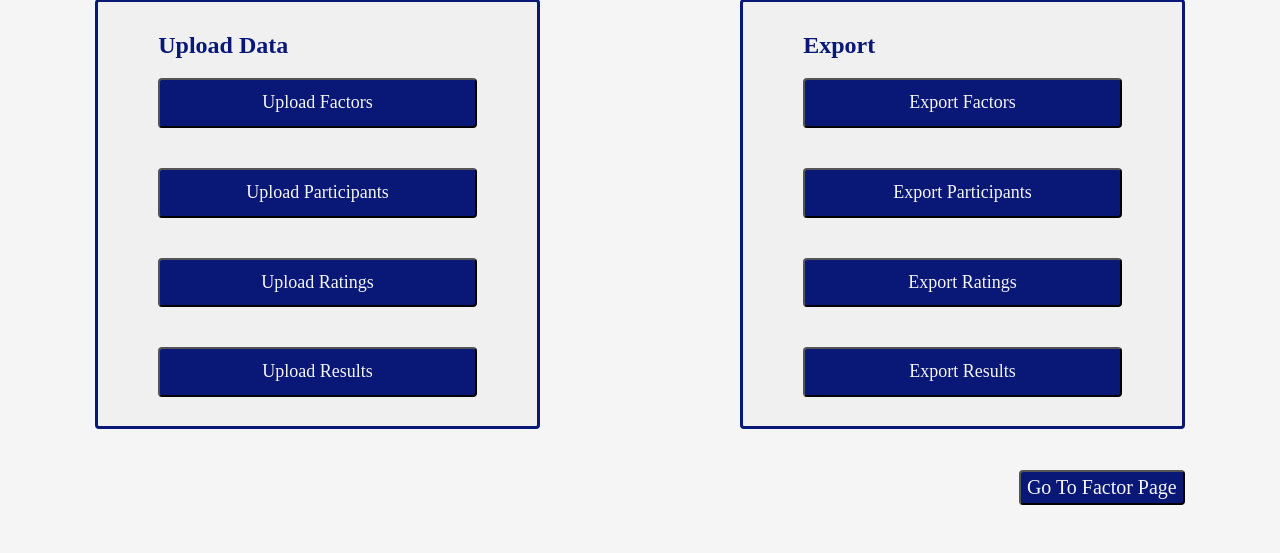
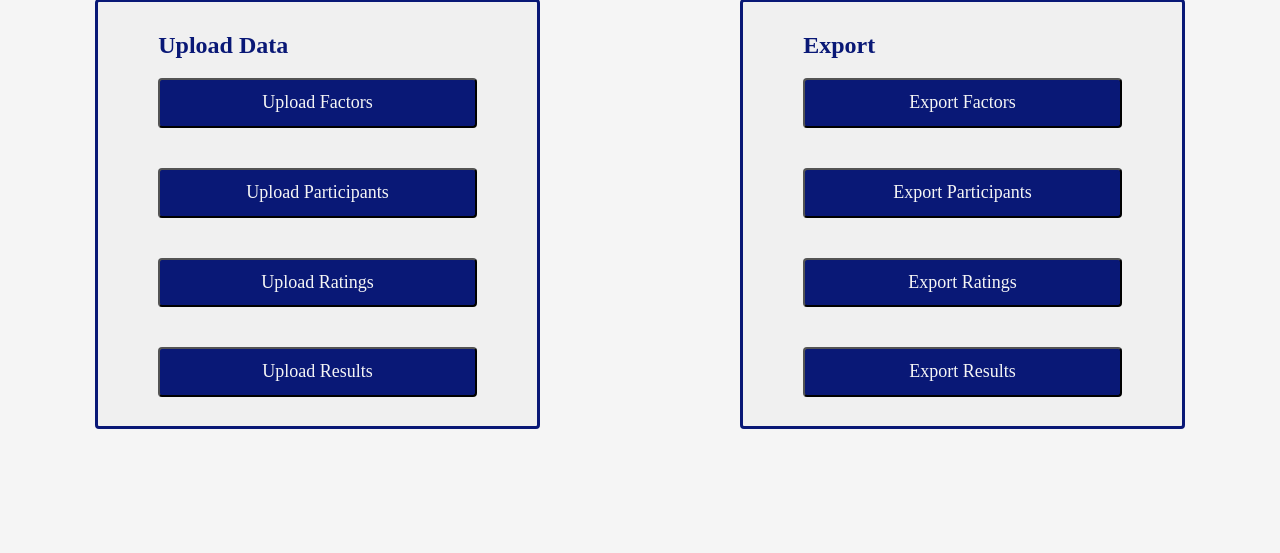
Before and after one commit to VERSO-UVM/Interactive-Management-App, a Flask app: page / in a window 1280 px wide. Shown: the part 482-1035 px from the top of the page. After the commit the page ends 911 px from the top, so only its background shows below. Run offline with Flask 3, Linux system fonts and the light colour scheme; some libraries are stand-ins or nearby versions.

Commit message:
removed go to factors button

```diff
--- a/flask_app/templates/index.html
+++ b/flask_app/templates/index.html
@@ -78,10 +78,6 @@
         </form>
     </div>
   </div>
-  <div class="empty"></div>
-  <div class="gTF-Container">
-    <p><a href="factor"><button class="goToFactor">Go To Factor Page</button></a></p>
-  </div>
 </div>
 
 
```
